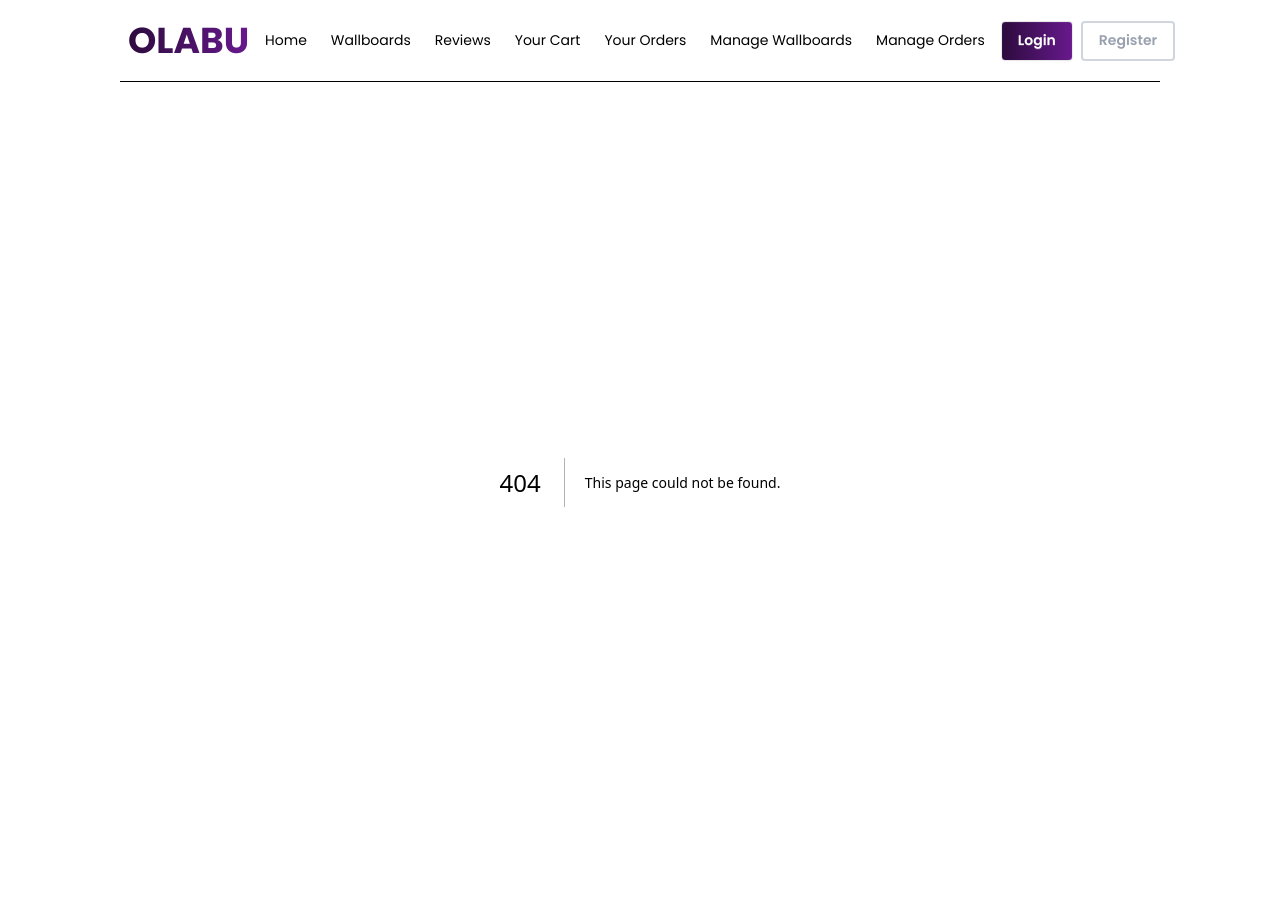
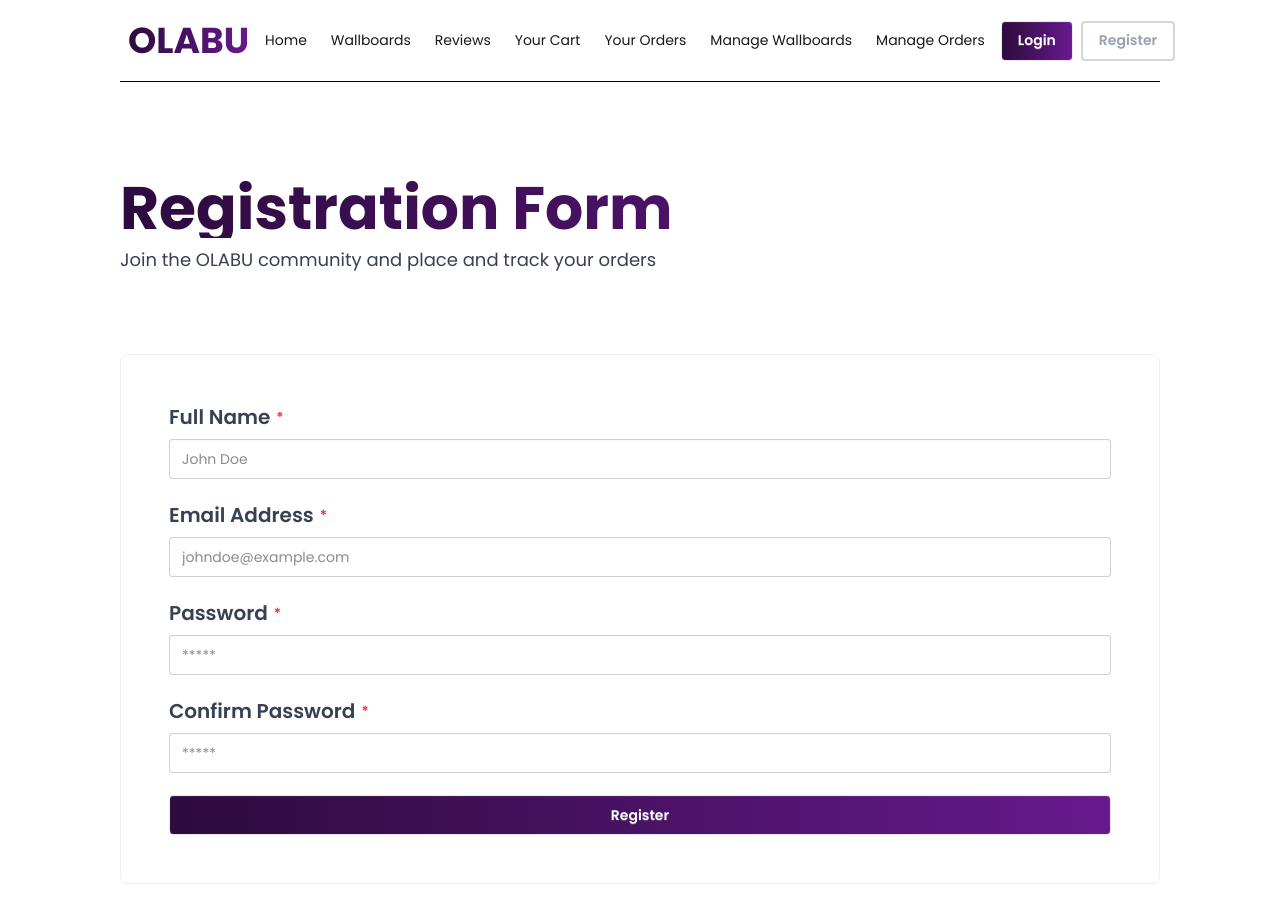
Before and after one commit to T4RUNN4/Olabu-Frontend, a Next.js app: page /register in a window 1280 px wide. Before the commit this address had no page. Shown: the top 922 px of the page. Before the commit the page ends 882 px from the top, so only its background shows below. Built offline with nearby package versions, Linux system fonts and the light colour scheme.

Commit message:
Login and registration form

```diff
--- /dev/null
+++ b/src/app/login/page.tsx
@@ -0,0 +1,31 @@
+import Button from "@/components/Button";
+import FormLabel from "@/components/FormLabel";
+import SectionWrapper from "@/components/SectionWrapper";
+
+export default function Register() {
+  return (
+    <SectionWrapper heading="Login Form" subheading="Login to place your order and track your parcels">
+      <form className="fieldset border-base-300 rounded-box border p-12">
+        <div className="flex flex-col gap-2 justify-center mb-4">
+          <FormLabel text="Email Address" isRequired />
+          <input
+            type="email"
+            className="input w-full focus:border focus:border-gray-500"
+            placeholder="johndoe@example.com"
+          />
+        </div>
+
+        <div className="flex flex-col gap-2 justify-center mb-4">
+          <FormLabel text="Confirm Password" isRequired />
+          <input
+            type="password"
+            className="input w-full focus:border focus:border-gray-500"
+            placeholder="*****"
+          />
+        </div>
+
+        <Button text="Login" type="primary" task="button" btnType="submit" />
+      </form>
+    </SectionWrapper>
+  );
+}
--- /dev/null
+++ b/src/app/register/page.tsx
@@ -0,0 +1,36 @@
+import Button from "@/components/Button";
+import FormLabel from "@/components/FormLabel";
+import SectionWrapper from "@/components/SectionWrapper";
+
+export default function Register() {
+  return (
+    <SectionWrapper
+      heading="Registration Form"
+      subheading="Join the OLABU community and place and track your orders"
+    >
+      <form className="fieldset border-base-300 rounded-box border p-12">
+        <div className="flex flex-col gap-2 justify-center mb-4">
+          <FormLabel text="Full Name" isRequired />
+          <input type="text" className="input w-full focus:border focus:border-gray-500" placeholder="John Doe" />
+        </div>
+
+        <div className="flex flex-col gap-2 justify-center mb-4">
+          <FormLabel text="Email Address" isRequired />
+          <input type="email" className="input w-full focus:border focus:border-gray-500" placeholder="johndoe@example.com" />
+        </div>
+
+        <div className="flex flex-col gap-2 justify-center mb-4">
+          <FormLabel text="Password" isRequired />
+          <input type="password" className="input w-full focus:border focus:border-gray-500" placeholder="*****" />
+        </div>
+
+        <div className="flex flex-col gap-2 justify-center mb-4">
+          <FormLabel text="Confirm Password" isRequired />
+          <input type="password" className="input w-full focus:border focus:border-gray-500" placeholder="*****" />
+        </div>
+
+        <Button text="Register" type="primary" task="button" btnType="submit" />
+      </form>
+    </SectionWrapper>
+  );
+}
--- a/src/components/Button.tsx
+++ b/src/components/Button.tsx
@@ -1,9 +1,19 @@
-interface ButtonsProps {
-  text: string;
-  btnType: "button" | "submit"
-  type: "primary" | "secondary" | "risk";
-  onClick?: () => void;
-}
+import Link from "next/link";
+
+type ButtonProps =
+  | {
+      text: string;
+      type: "primary" | "secondary" | "risk";
+      task: "hyperlink";
+      href: string;
+    }
+  | {
+      text: string;
+      type: "primary" | "secondary" | "risk";
+      task?: "button";
+      btnType?: "submit" | "button";
+      onClick?: () => void;
+    };
 
 const classNames = {
   primary: "btn bg-linear-to-r from-[#2d0b3e] to-[#68198e] text-white",
@@ -11,9 +21,24 @@ const classNames = {
   risk: "btn btn-error text-white",
 };
 
-export default function Button(props: ButtonsProps) {
+export default function Button(props: ButtonProps) {
+  if (props.task === "hyperlink") {
+    return (
+      <Link
+        href={props.href}
+        className={`${classNames[props.type]} hover:scale-105 transition-transform duration-200`}
+      >
+        {props.text}
+      </Link>
+    );
+  }
+
   return (
-    <button type={props.btnType} onClick={props.onClick} className={`${classNames[props.type]} hover:scale-105 transition-transform duration-200`}>
+    <button
+      type={props.btnType}
+      onClick={props.onClick}
+      className={`${classNames[props.type]} hover:scale-105 transition-transform duration-200`}
+    >
       {props.text}
     </button>
   );
--- /dev/null
+++ b/src/components/FormLabel.tsx
@@ -0,0 +1,13 @@
+interface FormLabelProps {
+    text: string;
+    isRequired?: boolean
+}
+
+export default function FormLabel(props: FormLabelProps) {
+    return (
+      <label className="label text-xl text-gray-700 font-semibold">
+        {props.text}{" "}
+        {props.isRequired && <span className="text-sm text-red-500">*</span>}
+      </label>
+    );
+}
--- a/src/components/Navbar.tsx
+++ b/src/components/Navbar.tsx
@@ -37,8 +37,13 @@ export default function Navbar() {
         <NavLinkContainer />
       </div>
       <div className="felx flex-col md:flex-row gap-2 navbar-end">
-        <Button text="Login" type="primary" btnType="button" />
-        <Button text="Register" type="secondary" btnType="button" />
+        <Button text="Login" type="primary" task="hyperlink" href="/login" />
+        <Button
+          text="Register"
+          type="secondary"
+          task="hyperlink"
+          href="/register"
+        />
       </div>
     </div>
   );
```
